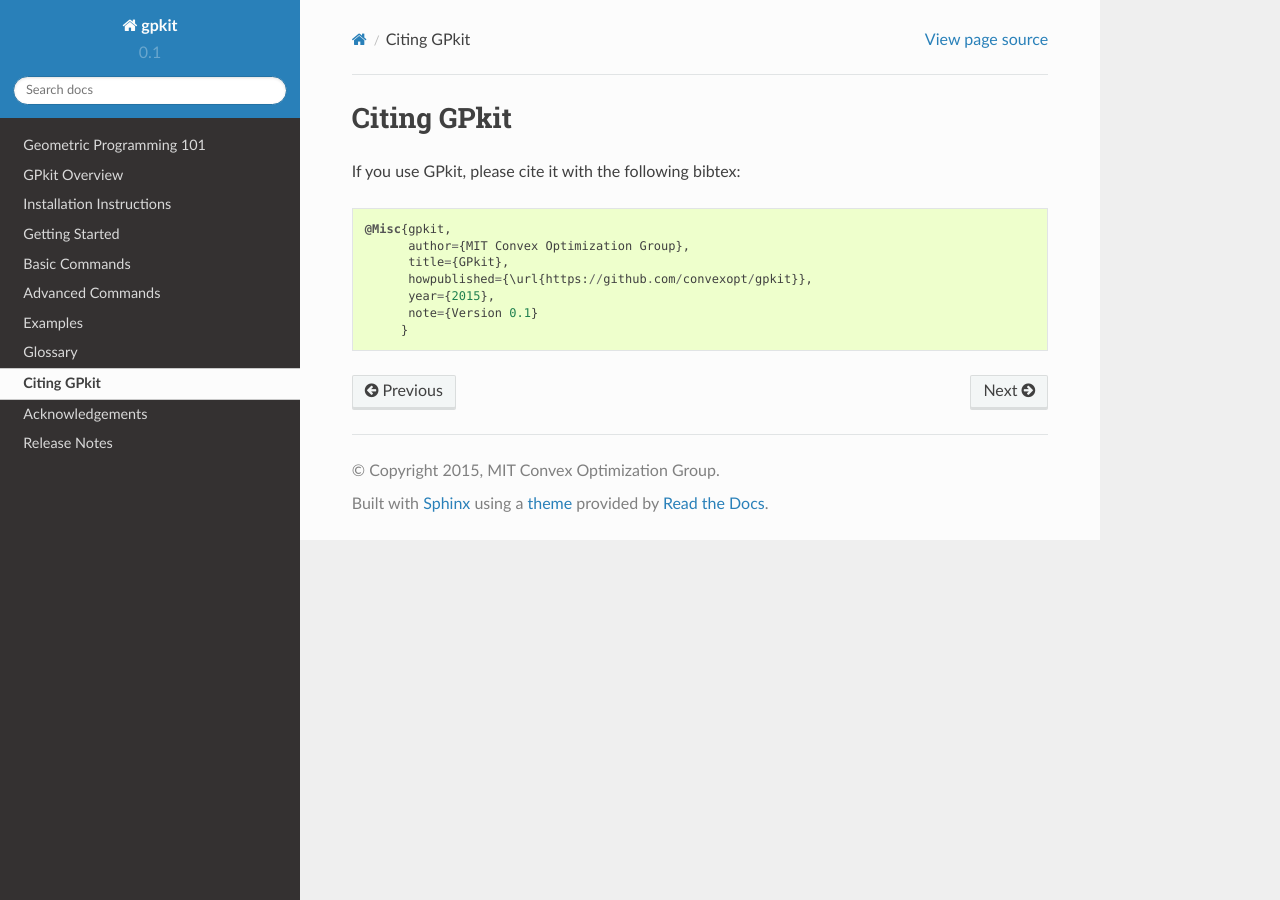
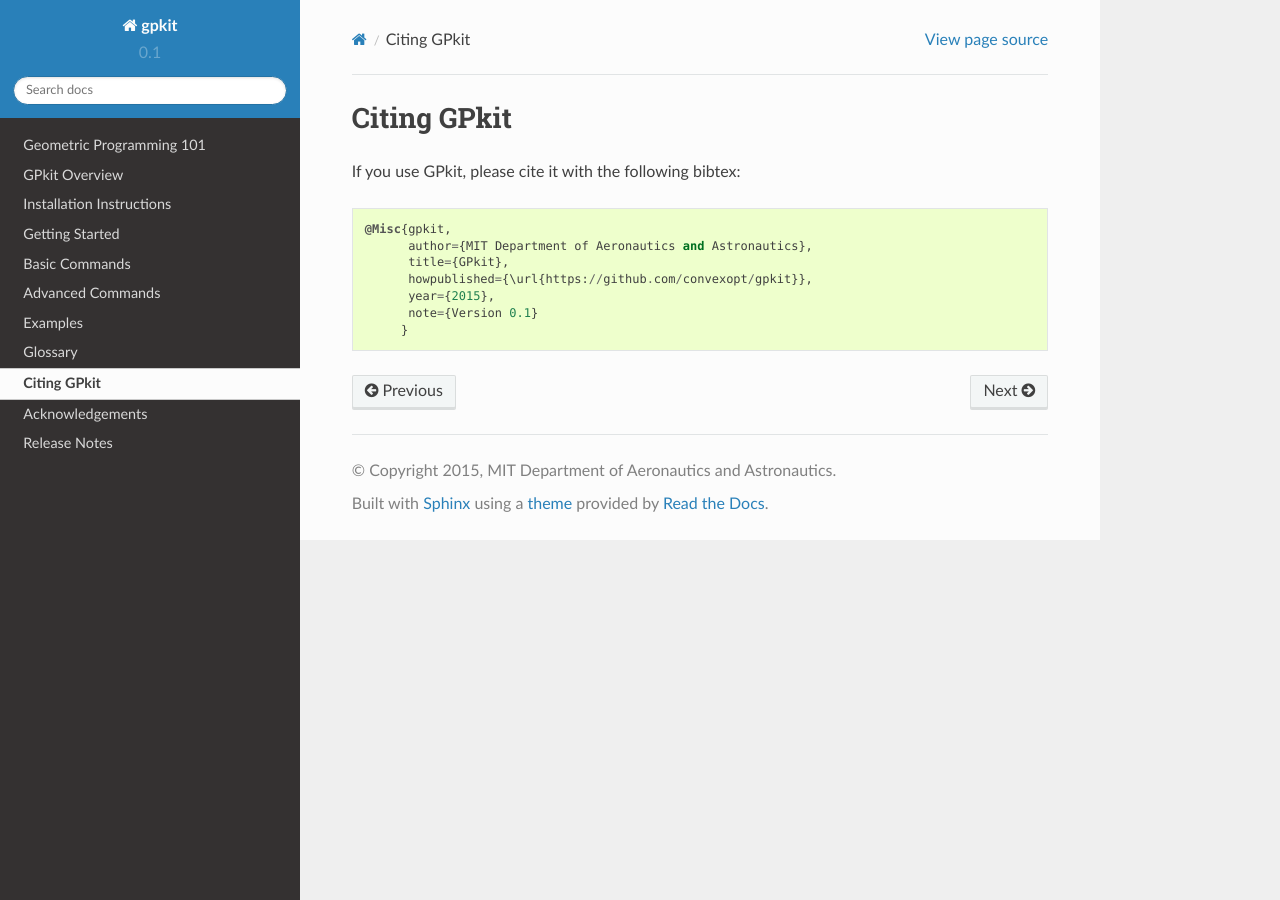
Before and after one commit to convexengineering/gpkit, a Sphinx documentation site: the page built from docs/source/citinggpkit.rst, in a window 1280 px wide. Built offline with Sphinx 7.4.7 and the Read the Docs theme 2.0.0, drawn with Linux system fonts in a browser that asks for light colours.

Commit message:
change group name for copyright

```diff
--- a/docs/source/citinggpkit.rst
+++ b/docs/source/citinggpkit.rst
@@ -4,7 +4,7 @@ Citing GPkit
 If you use GPkit, please cite it with the following bibtex::
 
     @Misc{gpkit,
-          author={MIT Convex Optimization Group},
+          author={MIT Department of Aeronautics and Astronautics},
           title={GPkit},
           howpublished={\url{https://github.com/convexopt/gpkit}},
           year={2015},
--- a/docs/source/conf.py
+++ b/docs/source/conf.py
@@ -48,7 +48,7 @@ master_doc = 'index'
 
 # General information about the project.
 project = u'gpkit'
-copyright = u'2015, MIT Convex Optimization Group'
+copyright = u'2015, MIT Department of Aeronautics and Astronautics'
 
 # The version info for the project you're documenting, acts as replacement for
 # |version| and |release|, also used in various other places throughout the
@@ -207,7 +207,7 @@ latex_elements = {
 #  author, documentclass [howto, manual, or own class]).
 latex_documents = [
   ('index', 'gpkit.tex', u'gpkit Documentation',
-   u'MIT Convex Optimization Group', 'manual'),
+   u'MIT Department of Aeronautics and Astronautics', 'manual'),
 ]
 
 # The name of an image file (relative to this directory) to place at the top of
@@ -237,7 +237,7 @@ latex_documents = [
 # (source start file, name, description, authors, manual section).
 man_pages = [
     ('index', 'gpkit', u'gpkit Documentation',
-     [u'MIT Convex Optimization Group'], 1)
+     [u'MIT Department of Aeronautics and Astronautics'], 1)
 ]
 
 # If true, show URL addresses after external links.
@@ -251,7 +251,7 @@ man_pages = [
 #  dir menu entry, description, category)
 texinfo_documents = [
   ('index', 'gpkit', u'gpkit Documentation',
-   u'MIT Convex Optimization Group', 'gpkit', 'One line description of project.',
+   u'MIT Department of Aeronautics and Astronautics', 'gpkit', 'One line description of project.',
    'Miscellaneous'),
 ]
 
```
